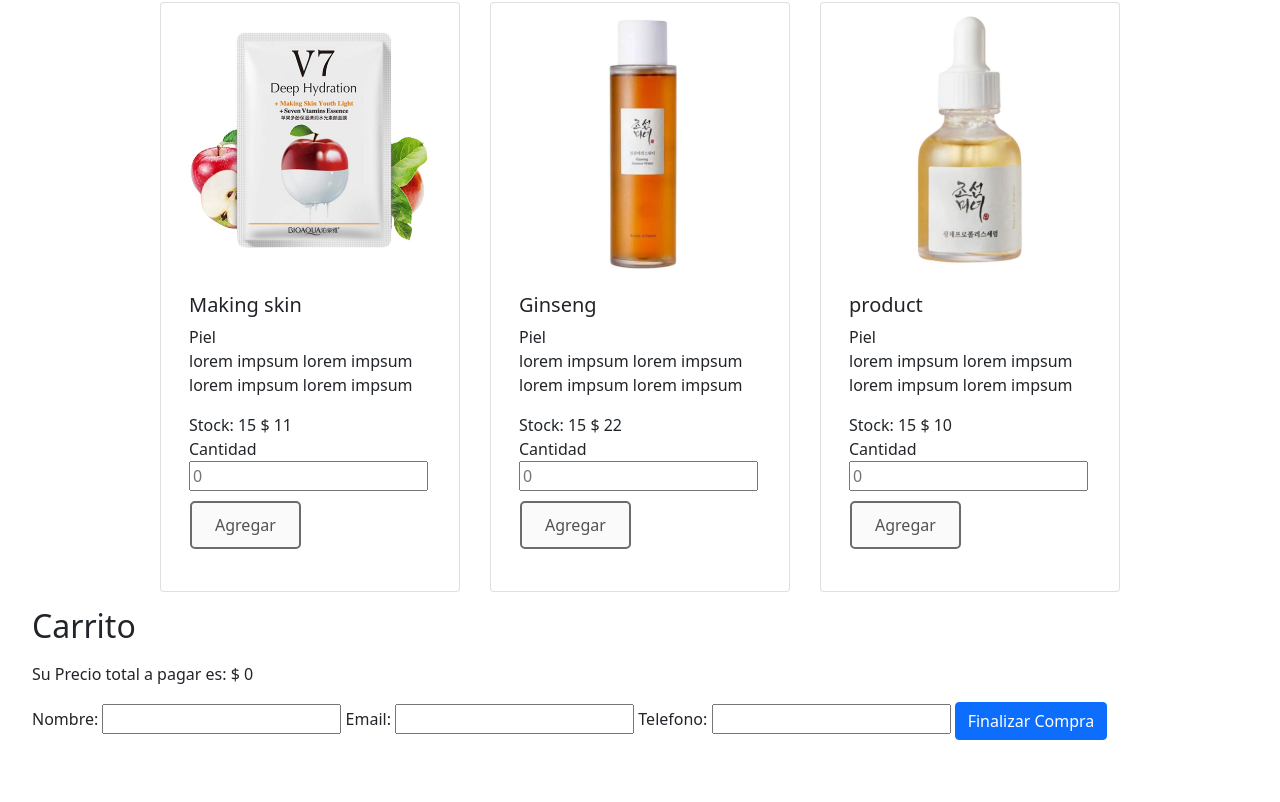
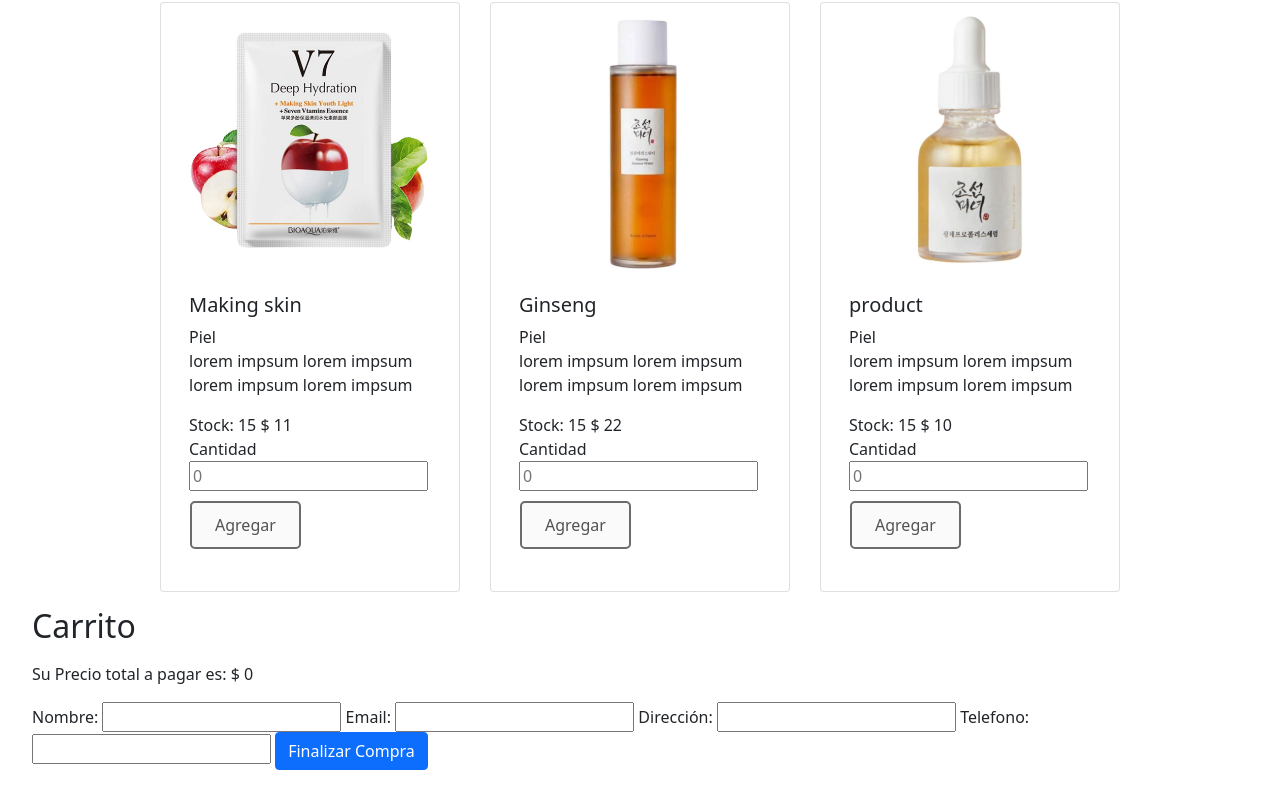
Before and after one commit to JaimeGDV/preentregajs, a plain HTML site: page proyectojaime/index.html in a window 1280 px wide. Shown: the part 1532-2334 px from the top of the page. Before the commit the page ends 2304 px from the top, so only its background shows below. Drawn offline with nearby package versions, Linux system fonts and the light colour scheme.

Commit message:
Add files via upload

```diff
--- a/proyectojaime/index.html
+++ b/proyectojaime/index.html
@@ -41,6 +41,8 @@
                 <input required type="text" name="nombre">
                 <label for="email">Email:</label>
                 <input required type="email" name="email">
+                <label for="direccion">Dirección:</label>
+                <input required type="dirección" name="email">
                 <label for="telefono">Telefono:</label>
                 <input required type="number" name="telefono">
                 <input type="submit" value="Finalizar Compra" class="btn btn-primary" id="botonCompraFinal">
```
